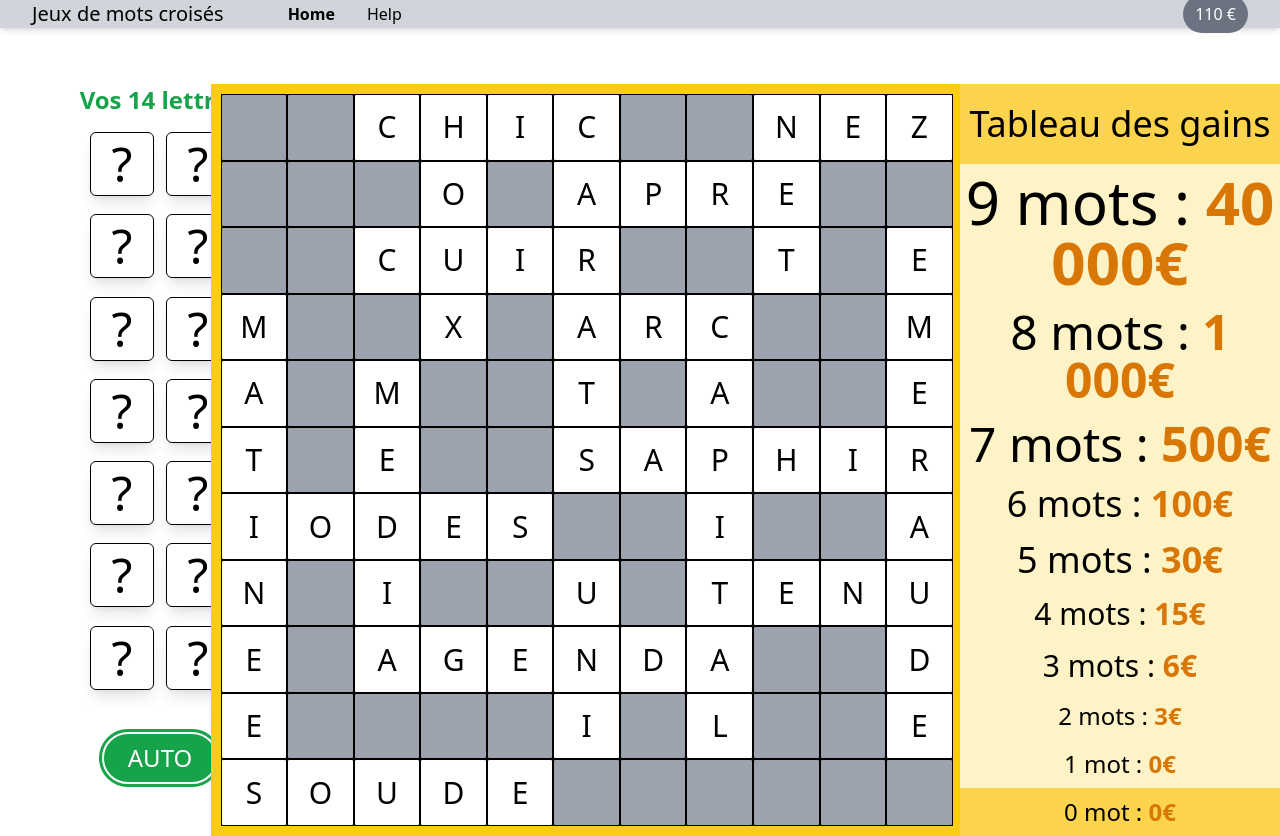
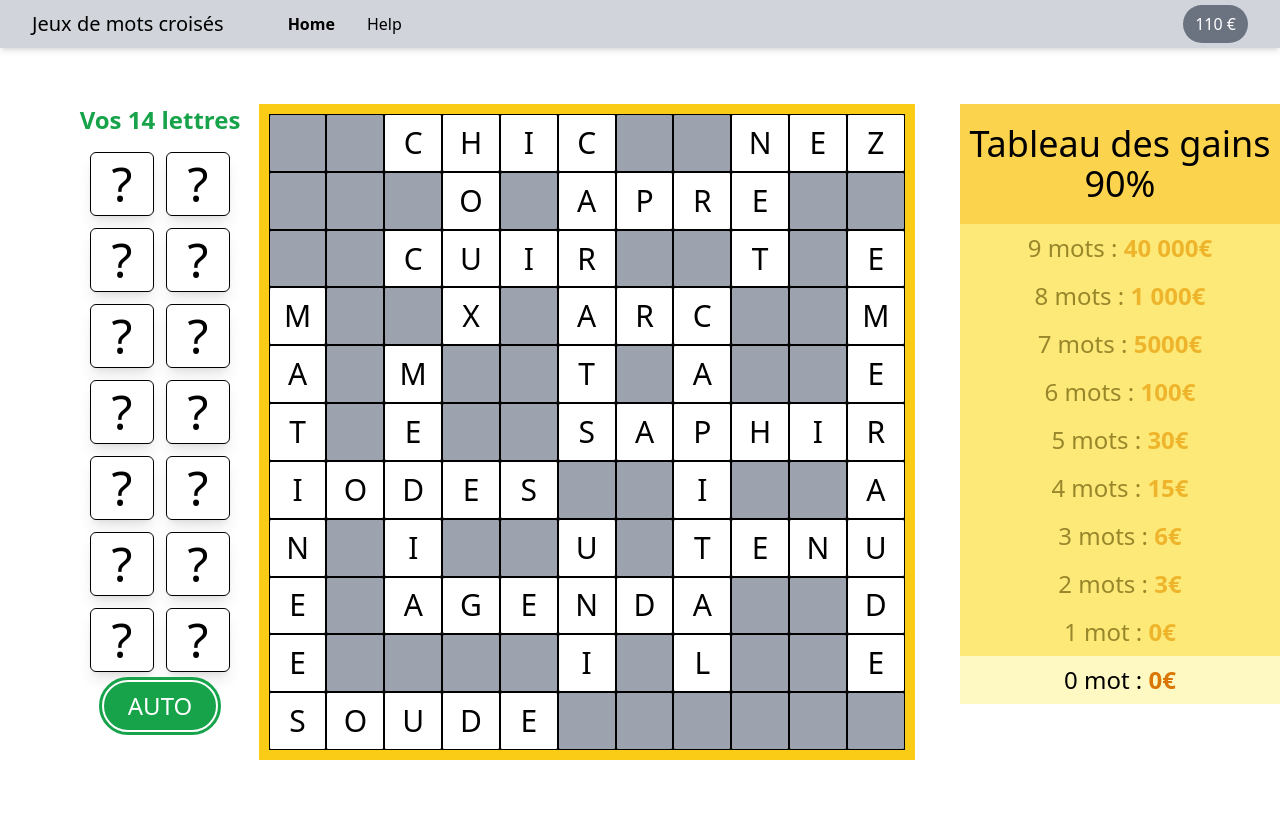
Before and after one commit to nbert71/mots-croises-front, a Svelte app: page / in a window 1280 px wide. After the commit the page ends 800 px from the top, so only its background shows below. Built offline with nearby package versions, Linux system fonts and the light colour scheme.

Commit message:
💄 style gains avec animations

```diff
--- a/src/components/Gains.svelte
+++ b/src/components/Gains.svelte
@@ -1,35 +1,67 @@
 <div class="w-1/4 bg-amber-100 h-min">
-    <h2 class="text-center text-4xl py-5 bg-amber-300">Tableau des gains</h2>
+    <h2 class="text-center text-4xl py-5 bg-amber-300">Tableau des gains {topHeight}</h2>
     <div class="relative h-full">
-        <p class="text-6xl echelon" class:current={finded == 9}>9 mots : <span class="money">40 000€</span></p>
-        <p class="text-5xl echelon" class:current={finded == 8}>8 mots : <span class="money">1 000€</span></p>
-        <p class="text-5xl echelon" class:current={finded == 7}>7 mots : <span class="money">500€</span></p>
-        <p class="text-4xl echelon" class:current={finded == 6}>6 mots : <span class="money">100€</span></p>
-        <p class="text-4xl echelon" class:current={finded == 5}>5 mots : <span class="money">30€</span></p>
-        <p class="text-3xl echelon" class:current={finded == 4}>4 mots : <span class="money">15€</span></p>
-        <p class="text-3xl echelon" class:current={finded == 3}>3 mots : <span class="money">6€</span></p>
-        <p class="text-2xl echelon" class:current={finded == 2}>2 mots : <span class="money">3€</span></p>
-        <p class="text-2xl echelon" class:current={finded == 1}>1 mot : <span class="money">0€</span></p>
-        <p class="text-2xl echelon" class:current={finded == 0}>0 mot : <span class="money">0€</span></p>
-        <!-- <div class="absolute z-10 top-0 bottom-[30%] couleur-cache w-full"></div>
-        <div class="absolute z-10 bottom-[75%] top-[70%] w-full"></div>
-        <div class="absolute z-10 bottom-0 top-[75%] couleur-cache w-full"></div> -->
+        <div class="gain">
+            <p>9 mots : <span class="money">40 000€</span></p>
+        </div>
+        <div class="gain">
+            <p>8 mots : <span class="money">1 000€</span></p>
+        </div>
+        <div class="gain">
+            <p>7 mots : <span class="money">5000€</span></p>
+        </div>
+        <div class="gain">
+            <p>6 mots : <span class="money">100€</span></p>
+        </div>
+        <div class="gain">
+            <p>5 mots : <span class="money">30€</span></p>
+        </div>
+        <div class="gain">
+            <p>4 mots : <span class="money">15€</span></p>
+        </div>
+        <div class="gain">
+            <p>3 mots : <span class="money">6€</span></p>
+        </div>
+        <div class="gain">
+            <p>2 mots : <span class="money">3€</span></p>
+        </div>
+        <div class="gain">
+            <p>1 mot : <span class="money">0€</span></p>
+        </div>
+        <div class="gain">
+            <p>0 mot : <span class="money">0€</span></p>
+        </div>
+
+        <div class="cover top-0 top-cover" style="--top-height: {topHeight}"></div>
+        <div class="cover bottom-0 bottom-cover" style="--bottom-height: {bottomHeight}"></div>
     </div>
 </div>
 
 <script>
     export let finded;
+
+    function scale (number, inMin, inMax, outMin, outMax) {
+        return (number - inMin) * (outMax - outMin) / (inMax - inMin) + outMin;
+    };
+
+    // finded varie de 0 à 9 (les cas ou on a 10 ou 11 mots sont à traiter)
+    //il y a donc 10 gains possibles
+    // ex: finded = 2 --> div du haut = 70% // div du bas = 20%
+    // la somme doit toujours faire 90%, on laisse 10% pour afficher le gain en cours
+    $: topHeight = scale(finded, 0, 9, 90, 0)+'%';
+    $: bottomHeight = scale(finded, 0, 9, 0, 90)+'%';
 </script>
 
 <style>
+    .gain { @apply h-12 bg-yellow-100 flex items-center justify-center text-2xl;}
     .money { @apply inline font-black text-amber-600;}
-    .echelon { @apply text-center py-2;}
 
-    .current { @apply bg-amber-300 transition-all duration-500;}
-    /* .current>.money{ @apply text-white;} */
-
-    .couleur-cache{
-        background-color: rgba(250,204,21,0.8);
+    .cover { @apply absolute z-10 bg-yellow-300/[0.6] w-full transition-all duration-1000;}
+    .top-cover {
+        height: var(--top-height);
+    }
+    .bottom-cover {
+        height: var(--bottom-height);
     }
 
 </style>
```
